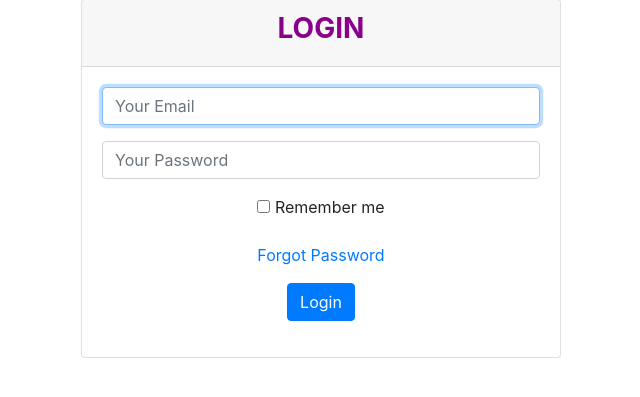
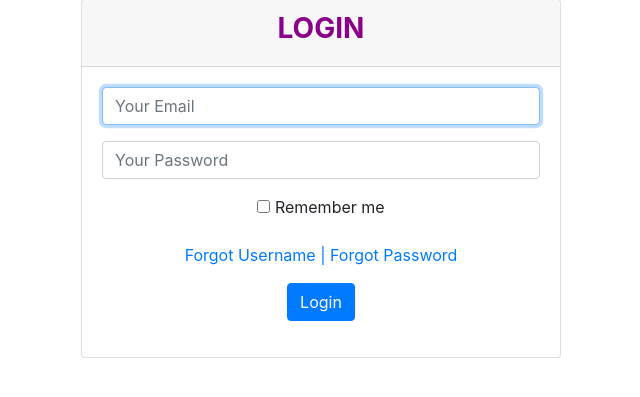
Before and after one commit to sp2728/VolunteerRealm, a Python web app: template auth/templates/login.html in a window 1280 px wide. Shown: the part 237-634 px from the top of the page, without its empty margins (292-932 px from the left). Run offline with Jinja, Linux system fonts and the light colour scheme; the template is opened without the code that fills it, so the values that code supplies are empty; some libraries are stand-ins or nearby versions.

Commit message:
Revert "fixed the bug"
This reverts commit 3424768174f8a77485ae09446b551de96f0dd164.

```diff
--- a/auth/templates/login.html
+++ b/auth/templates/login.html
@@ -31,7 +31,7 @@
                     </div>
 
                     <div class="form-group">
-                        <a class="text-primary" href="{{ url_for('auth.forgotPassword') }}"> Forgot Password </a>
+                        <a class="text-primary" href="{{ url_for('auth.forgotPassword') }}"> Forgot Username | Forgot Password </a>
                     </div>
 
                     <div class="form-group">
```
